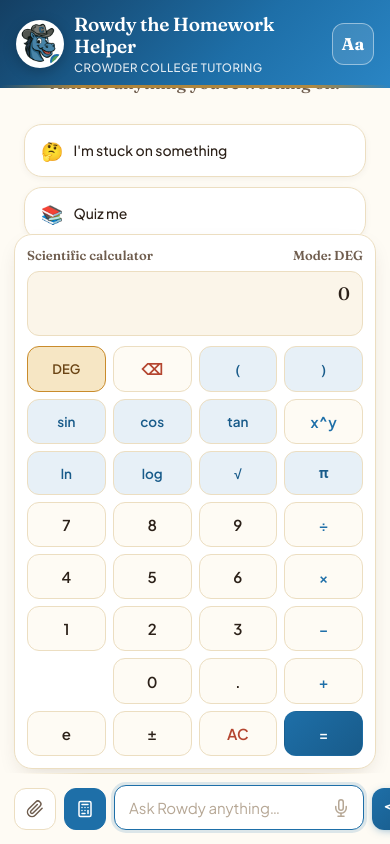
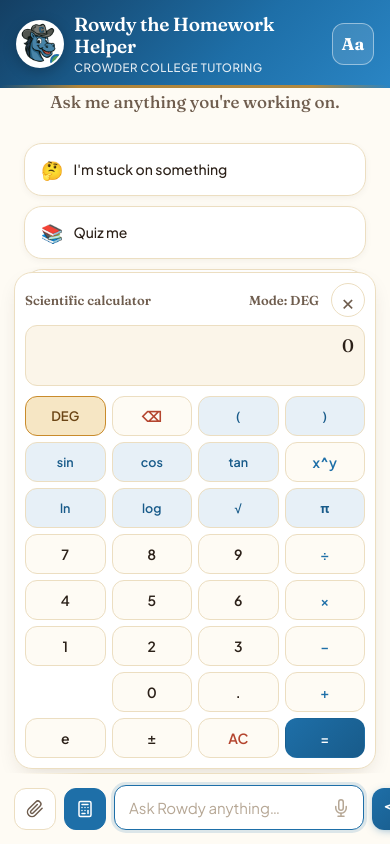
Before and after one commit to henriw1275/Rowdy-tutor, a FastAPI app: page / in a window 390 px wide, after a click on "Scientific calculator". Run offline with FastAPI, Linux system fonts and the light colour scheme; some libraries are stand-ins or nearby versions.

Commit message:
Add files via upload

```diff
--- a/templates/chat.html
+++ b/templates/chat.html
@@ -112,6 +112,7 @@
       width: 100%;
       max-width: 760px;
       height: 100vh;
+      height: 100dvh;
       display: flex;
       flex-direction: column;
       background: var(--bg-soft);
@@ -615,6 +616,19 @@
       font-size: 13px;
       color: var(--ink-soft);
     }
+    .calc-close {
+      all: unset;
+      cursor: pointer;
+      width: 32px; height: 32px;
+      display: grid; place-items: center;
+      border-radius: var(--r-full);
+      font-size: 22px;
+      line-height: 1;
+      color: var(--ink-soft);
+      border: 1.5px solid var(--border);
+    }
+    .calc-close:hover { color: #b4452f; border-color: #b4452f; background: rgba(180,69,47,0.08); }
+    .calc-close:active { transform: scale(0.92); }
     .calc-display {
       background: var(--bg);
       border: 1px solid var(--border);
@@ -803,6 +817,11 @@
       .empty-greeting { font-size: 38px; }
       .prompts { grid-template-columns: 1fr; }
       #calc, #calc-share, #attached { margin-left: 14px; margin-right: 14px; }
+      #calc { padding: 10px; }
+      .calc-grid { gap: 6px; }
+      .calc-grid button { padding: 9px 0; min-height: 40px; font-size: 14px; }
+      .calc-grid button.fn { font-size: 12.5px; }
+      .calc-display { min-height: 48px; padding: 8px 10px; }
     }
   </style>
 </head>
@@ -885,7 +904,7 @@
         <button class="prompt-chip" data-prompt="I'm stuck on a problem — can you walk me through it?">
           <span class="emoji">🤔</span><span>I'm stuck on something</span>
         </button>
-        <button class="prompt-chip" data-prompt="Quiz me on what I'm studying.">
+        <button class="prompt-chip" data-prompt="Quiz me with practice questions. I'll tell you the subject or the exam I'm prepping for (like the NCLEX or ACT).">
           <span class="emoji">📚</span><span>Quiz me</span>
         </button>
         <button class="prompt-chip" data-prompt="Can you explain a concept to me in plain English?">
@@ -910,7 +929,10 @@
     <div id="calc" role="group" aria-label="Scientific calculator" hidden>
       <div class="calc-head">
         <span class="label">Scientific calculator</span>
-        <span class="label" id="calcModeLabel">Mode: DEG</span>
+        <span style="display:flex;align-items:center;gap:12px;">
+          <span class="label" id="calcModeLabel">Mode: DEG</span>
+          <button id="calcClose" type="button" class="calc-close" aria-label="Close calculator">×</button>
+        </span>
       </div>
       <div class="calc-display">
         <div class="calc-expr" id="calcExpr" aria-live="polite">0</div>
@@ -1284,11 +1306,12 @@
       else if (t.dataset.eq !== undefined) { evaluate(); }
     });
 
+    function openCalc()  { calcPanel.removeAttribute("hidden"); calcBtn.setAttribute("aria-pressed", "true"); }
+    function closeCalc() { calcPanel.setAttribute("hidden", ""); calcBtn.setAttribute("aria-pressed", "false"); }
     calcBtn.addEventListener("click", () => {
-      const open = calcPanel.hasAttribute("hidden");
-      if (open) { calcPanel.removeAttribute("hidden"); calcBtn.setAttribute("aria-pressed", "true"); }
-      else { calcPanel.setAttribute("hidden", ""); calcBtn.setAttribute("aria-pressed", "false"); }
+      if (calcPanel.hasAttribute("hidden")) openCalc(); else closeCalc();
     });
+    document.getElementById("calcClose").addEventListener("click", () => { closeCalc(); input.focus(); });
 
     function updateShareBar() {
       if (calcLog.length === 0) { shareBar.classList.remove("show"); return; }
@@ -1362,6 +1385,7 @@
     document.addEventListener("keydown", (e) => {
       if (e.key === "Escape") {
         if (!a11yMenu.hasAttribute("hidden")) { a11yMenu.setAttribute("hidden", ""); a11yBtn.setAttribute("aria-expanded", "false"); }
+        if (!calcPanel.hasAttribute("hidden")) { closeCalc(); }
         if (listening && recog) recog.stop();
       }
     });
```
